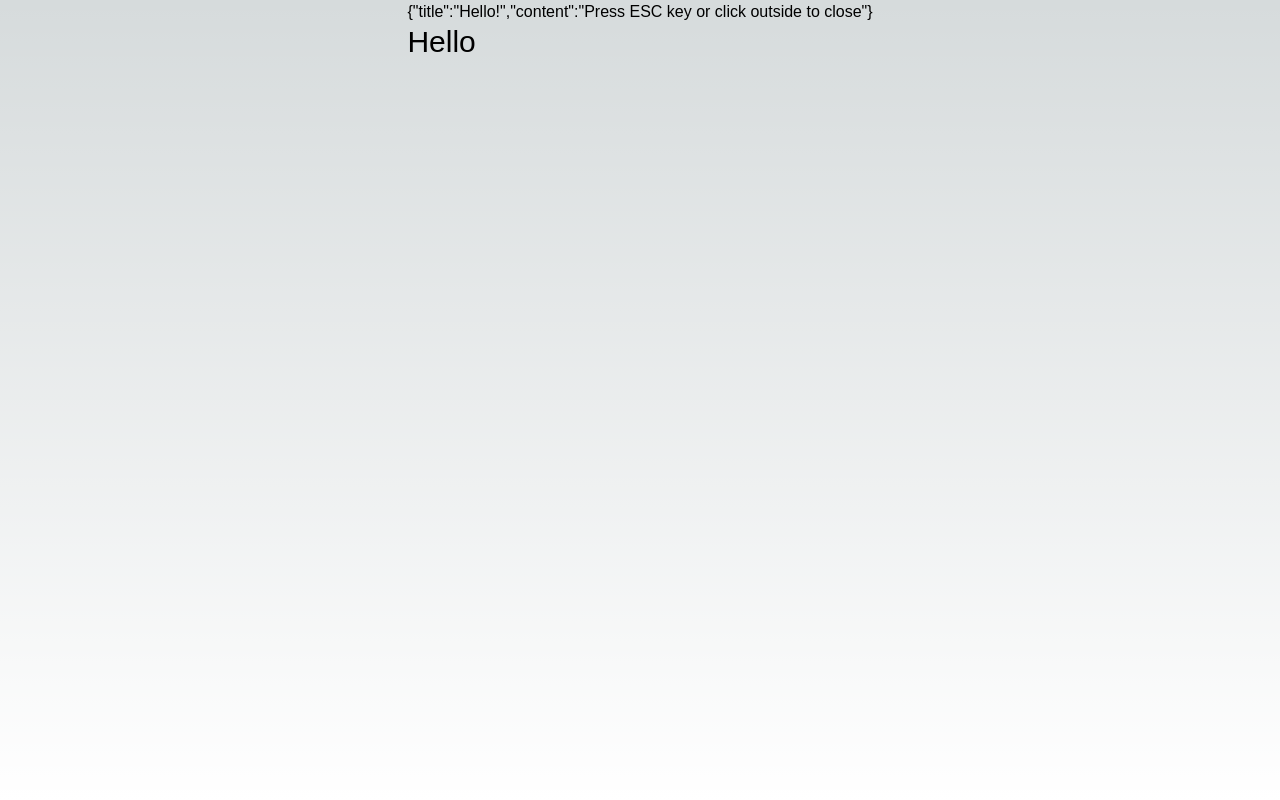
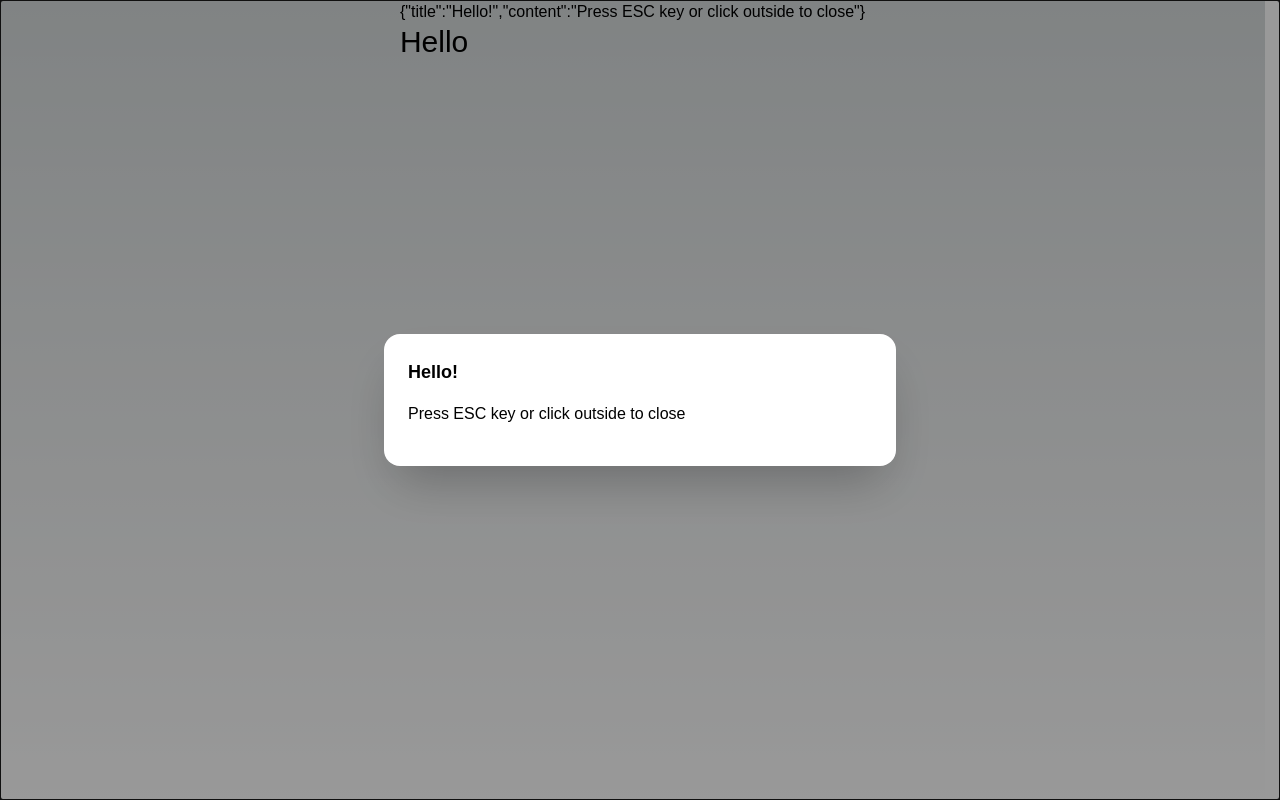
Before and after one commit to prove-ability/plan-b, a Next.js app: page / in a window 1280 px wide. Built offline with nearby package versions, Linux system fonts and the light colour scheme; a web font is replaced by a local one.

Commit message:
fix: update modal component

```diff
--- a/src/components/Modal.tsx
+++ b/src/components/Modal.tsx
@@ -1,12 +1,17 @@
 "use client";
 
 import { useModalStore } from "@/stores/modal";
+import { useEffect, useRef } from "react";
 
 export default function Modal() {
   const state = useModalStore((state) => state.modalContents);
-  if (!state) return <></>;
+  const modelEl = useRef<HTMLDialogElement>(null);
+  useEffect(() => {
+    if (!state) return;
+    modelEl.current?.showModal();
+  }, [state]);
   return (
-    <dialog id="modal" className="modal">
+    <dialog id="modal" className="modal" ref={modelEl}>
       <div className="modal-box">
         <h3 className="font-bold text-lg">Hello!</h3>
         <p className="py-4">Press ESC key or click outside to close</p>
```
